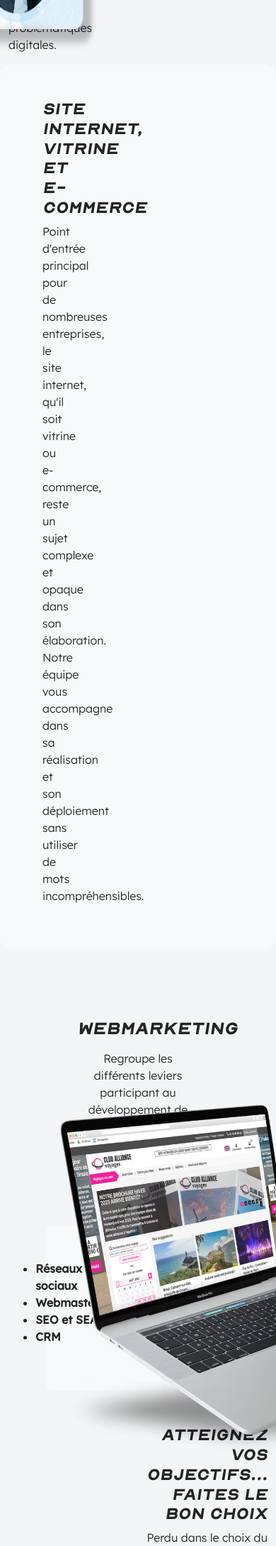
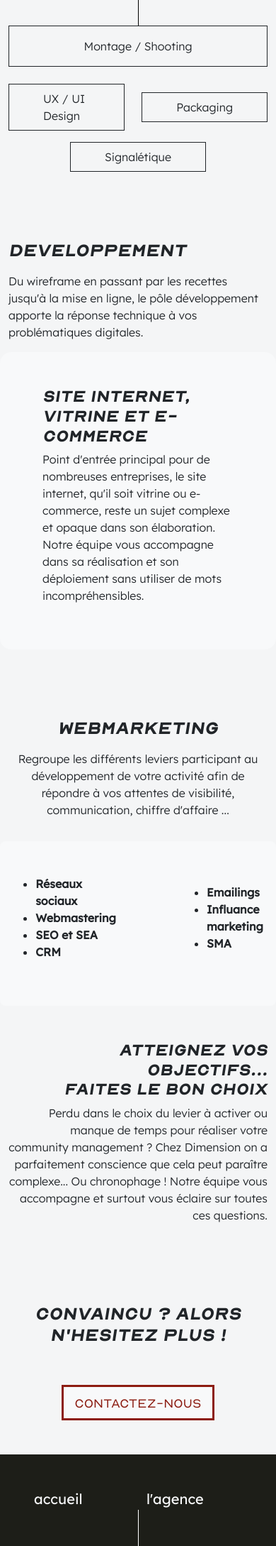
Before and after one commit to iamNayth/projet_front, a PHP site: page /templates/expertises.php in a window 390 px wide; the page is wider, and only the part inside the window is pictured. Shown: the part 3372-5550 px from the top of that part at 71% size. Run offline with PHP 8.4, Linux system fonts and the light colour scheme.

Commit message:
responsive

```diff
--- a/assets/style.css
+++ b/assets/style.css
@@ -160,6 +160,10 @@ main {
     background-size: cover;
 }
 
+.constelation {
+    height: 15em;
+}
+
 .burger {
     border: none;
     background: none;
@@ -206,6 +210,7 @@ main {
     height: 45em;
     background: url(../assets/images/agence_hero.jpg);
     background-size: cover;
+    background-position: center;
 }
 
 #bg-agence {
@@ -222,27 +227,27 @@ main {
 #chloe-design {
     position: absolute;
     bottom: 80px;
-    right:20px;
+    right:-13px;
 }
 #stephane-design {
     position: absolute;
     top: 0;
-    left: 15px;
+    left: -18px;
 }
 #thomas-design {
     position: absolute;
     bottom: 60px;
-    left:70px;
+    left:37px;
 }
 #julie-design {
     position: absolute;
-    top: 0px;
+    top: -20px;
     left:0;
 }
 #damien-design {
     position: absolute;
     top: 40px;
-    right:0;
+    right:-32px;
 }
 
 #agence-recrutement {
@@ -315,7 +320,7 @@ main {
 /****CONTACT****/
 
 #hero-contact {
-    height: 45em;
+    min-height: 45em;
     background: url(../assets/images/contact_hero.jpg);
     background-size: cover;
     position: relative;
@@ -372,3 +377,21 @@ textarea {
     border: #1D1E18 solid 4px;
     width: 200px;
 }
+
+/****Mediaquery****/
+
+/* Small devices (landscape phones, 576px and up) */
+@media (min-width: 576px) and (max-width: 768px) {
+
+
+
+ }
+
+/* Medium devices (tablets, 768px and up) */
+@media (min-width: 768px) and (max-width: 992px) {
+
+    #hero-contact {
+        height: 50em;
+    }
+
+ }
--- a/templates/expertises.php
+++ b/templates/expertises.php
@@ -1,7 +1,7 @@
 <?php $title = "Expertises"; ?>
 <?php ob_start(); ?>
 
-<section id="hero-expertises">
+<section class="d-none d-lg-block" id="hero-expertises">
     <div class="container-fluid h-100 pt-5 ps-5" id="bg-expertises">
         <div class="row">
             <div class="col-12 text-center">
@@ -41,7 +41,7 @@
 <section>
     <div class="container pt-5 pb-5">
         <div class="row">
-            <div class="col">
+            <div class="col-12 col-md-6">
                 <h2 class="nord mb-3">Strategie</h2>
                 <p class="lex mb-5">Dédié à l'accompagnement d'un projet en amont de son lancement. De la formation, à l'analyse des KPI's jusqu'au suivi au quotidien de vos projets digitaux.</p>
                 <h2 class="nord mb-3">Conquerir l'espace web !</h2>
@@ -51,7 +51,7 @@
                     <li>Consulting digital</li>
                 </ul>
             </div>
-            <div class="col d-flex align-items-center justify-content-center">
+            <div class="col-12 col-md-6 d-flex align-items-center justify-content-center">
                 <img src="../assets/images/expertise_strategie.png" class="img-fluid">
             </div>
         </div>
@@ -59,41 +59,41 @@
 </section>
 <section>
     <div class="container pt-5 pb-5">
-        <div class="row mb-4">
+        <div class="row mb-4 gy-3">
             <div class="col-6"></div>
-            <div class="col-6 text-end">
+            <div class="col-12 col-md-6 text-end">
                 <h2 class="nord mb-3">Creation</h2>
                 <p class="lex">Pôle regroupant l'ensemble des services à destination de vos projets - digitaux ainsi que print - nécessitant des compétences créatives.</p>
             </div>
-            <div class="col-3 d-flex justify-content-center align-items-center flex-column">
+            <div class="col-12 col-md-3 d-flex justify-content-center align-items-center flex-column">
                 <img class="img-fluid" src="../assets/images/creation1.png">
                 <div class="line"></div>
                 <div class="d-flex align-items-center justify-content-center border border-dark lex w-100 pt-3 pb-3">DA social media</div>
             </div>
-            <div class="col-3 d-flex justify-content-center align-items-center flex-column">
+            <div class="col-12 col-md-3 d-flex justify-content-center align-items-center flex-column">
                 <img class="img-fluid" src="../assets/images/creation2.png">
                 <div class="line"></div>
                 <div class="d-flex align-items-center justify-content-center border border-dark lex w-100 pt-3 pb-3">Print / Edition</div>
             </div>
-            <div class="col-3 d-flex justify-content-center align-items-center flex-column">
+            <div class="col-12 col-md-3 d-flex justify-content-center align-items-center flex-column">
                 <img class="img-fluid" src="../assets/images/creation3.png">
                 <div class="line"></div>
-                <div class="d-flex align-items-center justify-content-center border border-dark lex w-100 pt-3 pb-3">Branding (logo, charte graphique)</div>
+                <div class="d-flex align-items-center justify-content-center border border-dark lex w-100 pt-3 pb-3">Branding</div>
             </div>
-            <div class="col-3 d-flex justify-content-center align-items-center flex-column">
+            <div class="col-12 col-md-3 d-flex justify-content-center align-items-center flex-column">
                 <img class="img-fluid" src="../assets/images/creation4.png">
                 <div class="line"></div>
-                <div class="d-flex align-items-center justify-content-center border border-dark lex w-100 pt-3 pb-3">Montage vidéo / shooting photo</div>
+                <div class="d-flex align-items-center justify-content-center border border-dark lex w-100 pt-3 pb-3">Montage / Shooting</div>
             </div>
         </div>
-        <div class="row">
-            <div class="col d-flex align-items-center justify-content-end">
+        <div class="row gy-3">
+            <div class="col d-flex align-items-center justify-content-center justify-content-md-end">
                 <div class="d-flex align-items-center justify-content-center border border-dark lex w-5 pt-2 pb-2 ps-5 pe-5">UX / UI Design</div>
             </div>
-            <div class="col d-flex align-items-center justify-content-center">
+            <div class="col d-flex align-items-center justify-content-center justify-content-md-center">
                 <div class="d-flex align-items-center justify-content-center border border-dark lex w-5 pt-2 pb-2 ps-5 pe-5">Packaging</div>
             </div>
-            <div class="col d-flex align-items-center justify-content-start">
+            <div class="col d-flex align-items-center justify-content-center justify-content-md-start">
                 <div class="d-flex align-items-center justify-content-center border border-dark lex w-5 pt-2 pb-2 ps-5 pe-5">Signalétique</div>
             </div>
         </div>
@@ -102,37 +102,37 @@
 <section>
     <div class="container pt-5 pb-5">
         <div class="row position-relative">
-            <div class="col-3">
+            <div class="col-12 col-lg-3">
                 <h2 class="nord mb-3">Developpement</h2>
                 <p class="lex">Du wireframe en passant par les recettes jusqu'à la mise en ligne, le pôle développement apporte la réponse technique à vos problématiques digitales.</p>
             </div>
-            <div class="col-3"></div>
-            <div class="col-3"></div>
+            <div class="col-12 col-lg-3"></div>
+            <div class="col-12 col-lg-3"></div>
             <div class="col-12 bg-light rounded-4">
-                <div class="col-4 p-5">
+                <div class="col-12 col-lg-4 p-5">
                     <h3 class="nord">Site internet, vitrine et e-commerce</h3>
                     <p class="lex">Point d'entrée principal pour de nombreuses entreprises, le site internet, qu'il soit vitrine ou e-commerce, reste un sujet complexe et opaque dans son élaboration. Notre équipe vous accompagne dans sa réalisation et son déploiement sans utiliser de mots incompréhensibles.</p>
                 </div>
-                <div class="col-3"></div>
-                <div class="col-3"></div>
+                <div class="col-12 col-lg-3"></div>
+                <div class="col-12 col-lg-3"></div>
             </div>
-            <img src="../assets/images/exemple-developpement.png" id="exemple-developpement" class="position-absolute img-fluid">
+            <img src="../assets/images/exemple-developpement.png" id="exemple-developpement" class="d-none d-lg-block position-absolute img-fluid">
         </div>
     </div>
 </section>
 <section>
     <div class="container pt-5 pb-5 position-relative">
         <div class="row mb-3">
-            <div class="col-3"></div>
-            <div class="col-6 text-center">
+            <div class="col-12 col-lg-3"></div>
+            <div class="col-12 col-lg-6 text-center">
                 <h2 class="nord mb-3">Webmarketing</h2>
                 <p class="lex">Regroupe les différents leviers participant au développement de votre activité afin de répondre à vos attentes de visibilité, communication, chiffre d'affaire ...</p>
             </div>
-            <div class="col-3"></div>
+            <div class="col-12 col-lg-3"></div>
         </div>
         <div class="row mb-5">
-            <div class="col-2"></div>
-            <div class="col-8 d-flex align-items-center justify-content-center bg-light p-5 rounded-3">
+            <div class="col-12 col-lg-2"></div>
+            <div class="col-12 col-lg-8 d-flex align-items-center justify-content-center bg-light p-5 rounded-3">
                 <div class="col lex d-flex align-items-center justify-content-end pe-5 fw-bold">
                     <ul>
                         <li>Réseaux sociaux</li>
@@ -149,16 +149,16 @@
                     </ul>
                 </div>
             </div>
-            <div class="col-2"></div>
+            <div class="col-12 col-lg-2"></div>
         </div>
         <div class="row">
-            <div class="col-6"></div>
-            <div class="col-6 text-end">
+            <div class="col-12 col-lg-6"></div>
+            <div class="col-12 col-lg-6 text-end">
                 <h3 class="nord">Atteignez vos objectifs...<br>Faites le bon choix</h3>
                 <p class="lex">Perdu dans le choix du levier à activer ou manque de temps pour réaliser votre community management ? Chez Dimension on a parfaitement conscience que cela peut paraître complexe... Ou chronophage ! Notre équipe vous accompagne et surtout vous éclaire sur toutes ces questions.</p>
             </div>
         </div>
-        <img src="../assets/images/expertise_webmarketing.png" class="position-absolute" id="webmarketing-img">
+        <img src="../assets/images/expertise_webmarketing.png" class="d-none d-lg-block position-absolute" id="webmarketing-img">
     </div>
 </section>
 <section>
```
Also changed, not shown: templates/agence.php (+28 -18 lines), templates/contact.php (+15 -15 lines), templates/homepage.php (+26 -26 lines).
